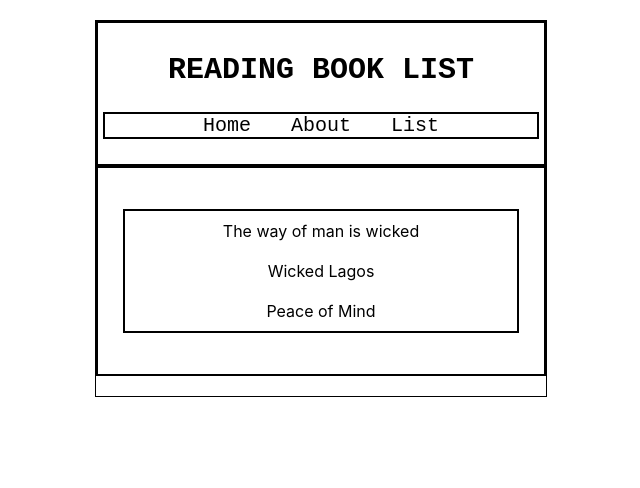
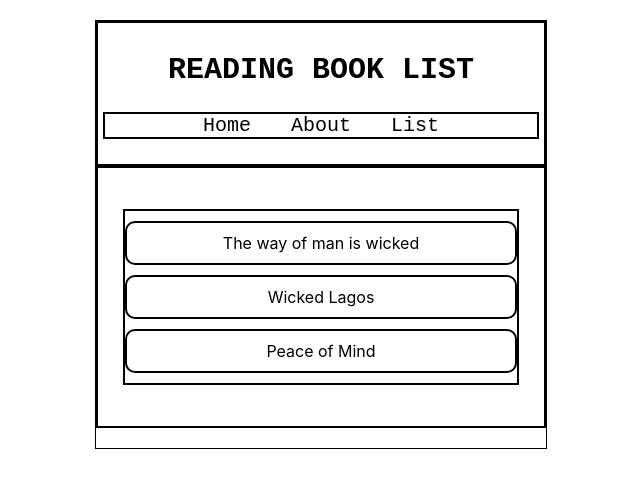
Before and after one commit to Legendary-Folah/readBookApp, a React (Create React App) app: page / in a window 1280 px wide. Shown: the top 488 px of the page, without its empty margins (319-959 px from the left). Built offline with nearby package versions, Linux system fonts and the light colour scheme.

Commit message:
hello there

```diff
--- a/src/index.css
+++ b/src/index.css
@@ -45,4 +45,7 @@ nav ul li {
 
 .book-list li {
   padding: 10px;
+  margin: 10px auto;
+  border-radius: 10px;
+  border: 2px solid black;
 }
```
